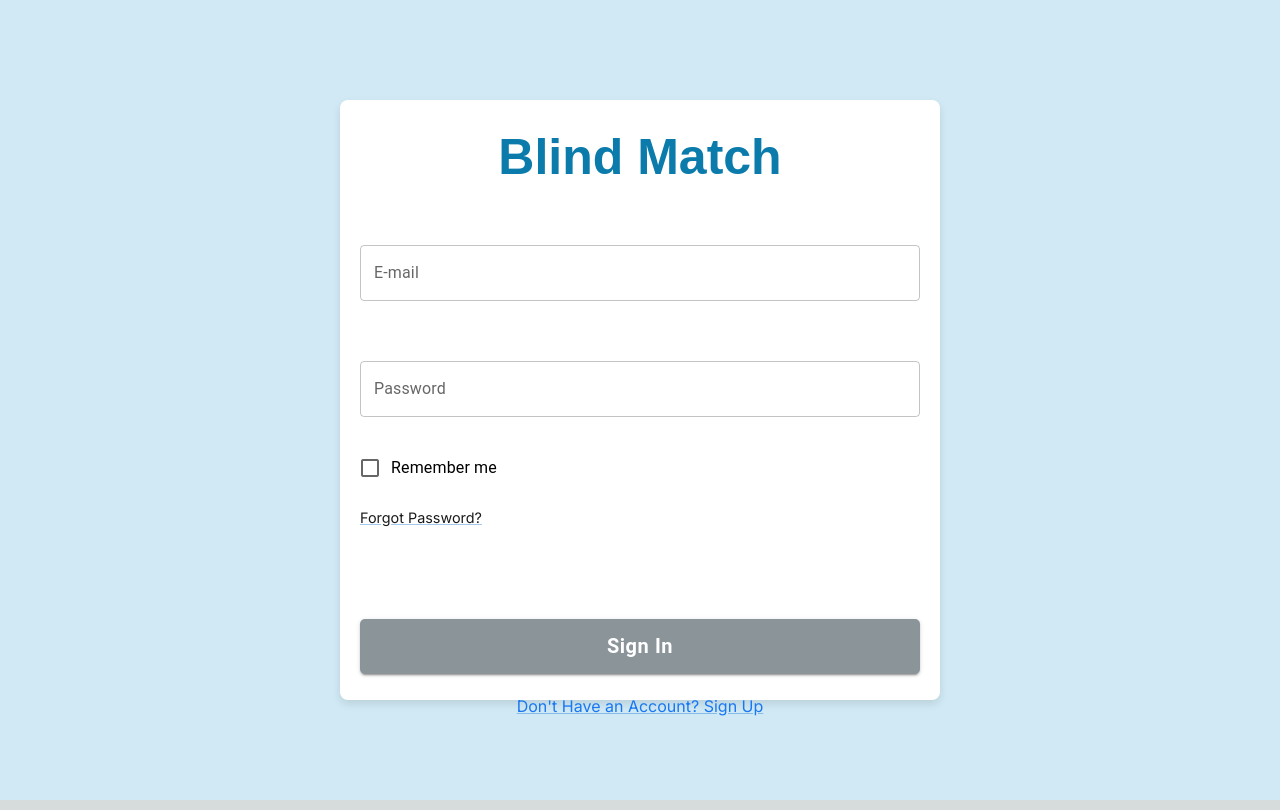
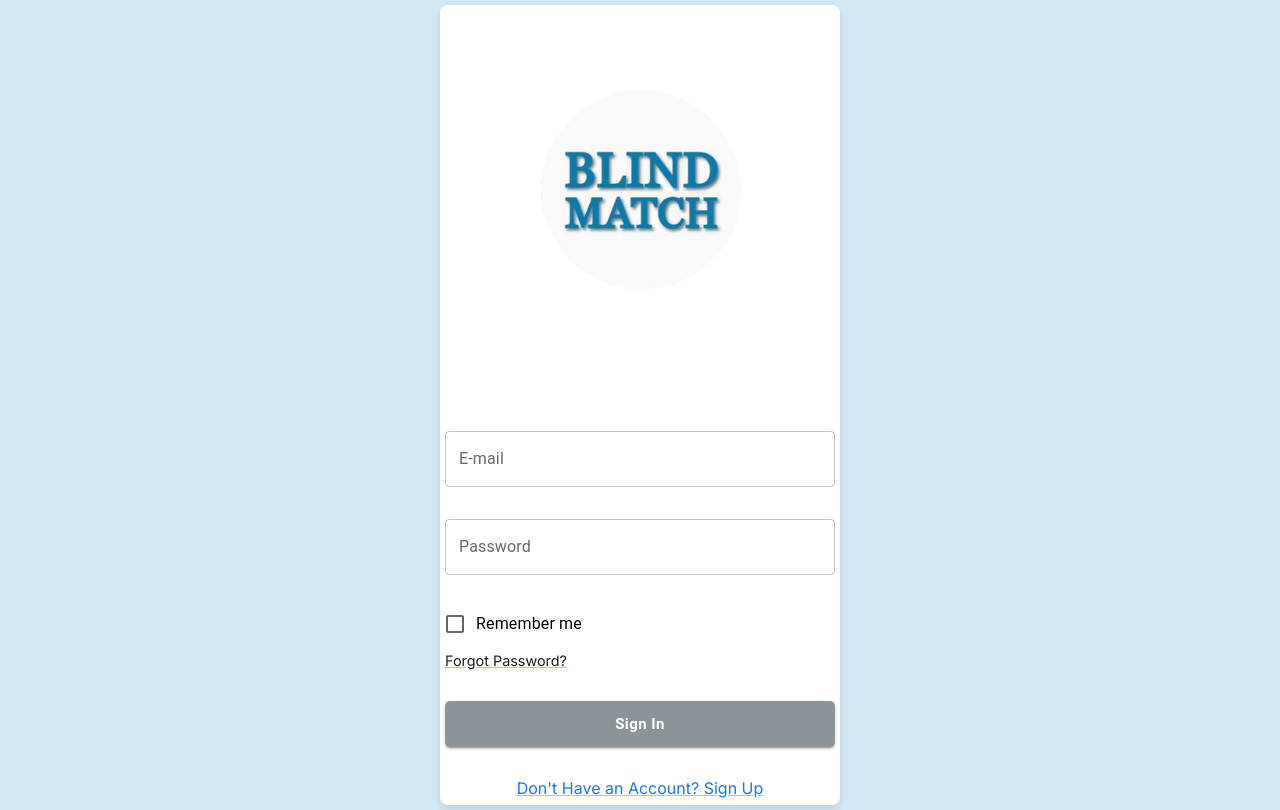
Before and after one commit to Colomba03/blindmatch-frontend, a Next.js app: page /profile in a window 1280 px wide. Built offline with nearby package versions, Linux system fonts and the light colour scheme.

Commit message:
updating style with logo

```diff
--- a/src/app/forgot-password/page.js
+++ b/src/app/forgot-password/page.js
@@ -20,8 +20,8 @@ export default function ForgotPasswordPage() {
     return () => window.removeEventListener('resize', handleResize);
   }, []);
 
-  const dynamicWidth = Math.min(windowWidth * 0.5, 400) * 1.5;
-  const dynamicHeight = Math.min(windowHeight * 0.5, 300) * 1.5; // Height adjusted for the "Forgot Password" form
+  const dynamicWidth = Math.min(windowWidth * 0.5, 400) ;
+  const dynamicHeight = Math.min(windowHeight * 0.5, 300);
 
   const styles = {
     container: {
@@ -38,7 +38,7 @@ export default function ForgotPasswordPage() {
       boxShadow: '0 4px 8px rgba(0, 0, 0, 0.1)',
       width: `${dynamicWidth}px`, // Dynamic width
       height: `${dynamicHeight}px`, // Dynamic height
-      boxSizing: 'border-box', // Make sure padding does not affect size
+      boxSizing: 'border-box',
       display: 'flex',
       flexDirection: 'column',
       alignItems: 'center',
@@ -51,11 +51,11 @@ export default function ForgotPasswordPage() {
       color: '#0a7bab',
     },
     textField: {
-      margin: '10px 0',
+      margin: '5px 0',
       width: '100%',
     },
     button: {
-      marginTop: '20px',
+      marginTop: '10px',
       backgroundColor: '#8a9499',
       color: 'white',
       padding: '10px 0',
@@ -75,7 +75,7 @@ export default function ForgotPasswordPage() {
     <div style={styles.container}>
       <Paper elevation={3} style={styles.paper}>
         <form onSubmit={handleSubmit}>
-          <h2 style={styles.title}>Forgot your Password?</h2>
+          <h2 style={styles.title}>Forgot Your Password?</h2>
           <TextField
             style={styles.textField}
             label="E-mail"
--- a/src/app/profile/page.js
+++ b/src/app/profile/page.js
@@ -3,7 +3,8 @@
 import { Height } from "@mui/icons-material";
 import { Checkbox, FormControlLabel, Link, TextField, Button } from "@mui/material";
 import { useEffect, useState } from 'react';
-
+import Image from 'next/image';
+import logoImg from '../assests/logo.png';
 
 export default function ProfilePage() {
   const [email, setEmail] = useState("");
@@ -24,8 +25,8 @@ export default function ProfilePage() {
     return () => window.removeEventListener('resize', handleResize);
   }, []);
 
-  const dynamicWidth = Math.min(windowWidth * 0.5, 400)*1.5;
-  const dynamicHeight = Math.min(windowHeight * 0.5, 500)*1.5;
+  const dynamicWidth = Math.min(windowWidth * 0.5, 400);
+  const dynamicHeight = Math.max(windowHeight, 500);
 
   const styles = {
     container: {
@@ -34,12 +35,13 @@ export default function ProfilePage() {
       alignItems: 'center',
       justifyContent: 'center',
       minHeight: '100vh',
-      padding: '20px',
+      padding: '5px',
       backgroundColor: '#d0e9f4',
+      overflow: 'auto'
     },
     formContainer: {
       backgroundColor: 'white',
-      padding: '20px',
+      padding: '5px',
       borderRadius: '8px',
       boxShadow: '0 4px 8px rgba(0, 0, 0, 0.1)',
       width: `${dynamicWidth}px`,
@@ -49,31 +51,30 @@ export default function ProfilePage() {
       display: 'flex',
       flexDirection: 'column',
       alignItems: 'center',
+      justifyContent: 'space-between',
+
     },
-    title: {
-      marginBottom: '20px',
-      textAlign: 'center',
-      fontWeight: 'bold',
-      fontFamily: 'Arial, sans-serif',
-      fontSize: '50px',
-      color: '#0a7bab',
+    imageTitle: {
+      width: 'auto',
+      height: 'auto'
     },
     textField: {
-      margin: '30px 0',
+      margin: '4px',
       width: '100%',
+      boxSizing: 'border-box'
     },
     button: {
-      marginTop: '90px',
+      marginTop: '5px',
       backgroundColor: '#8a9499',
       color: 'white',
       padding: '10px 0',
       borderRadius: '5px',
       textTransform: 'none',
       fontWeight: 'bold',
-      fontSize: '20px'
+      fontSize: '15px'
     },
     link: {
-      marginTop: '20px',
+      marginTop: '5px',
       textAlign: 'center',
       color: '#1877f2',
     },
@@ -92,7 +93,7 @@ export default function ProfilePage() {
     forgotLink: {
       color: 'rgba(0, 0, 0, 0.9)',
       alignSelf: 'flex-start',
-      paddingTop: '18px',
+      paddingTop: '5px',
       fontSize: '0.9rem',
 
     }
@@ -101,7 +102,7 @@ export default function ProfilePage() {
   return (
     <div style={styles.container}>
       <div style={styles.formContainer}>
-        <h2 style={styles.title}>Blind Match</h2>
+      <Image src={logoImg} alt="Blind Match Logo" style={styles.imageTitle} />
         <TextField
           style={styles.textField}
           label="E-mail"
```
Also changed, not shown: src/app/assests/logo.png (added).
